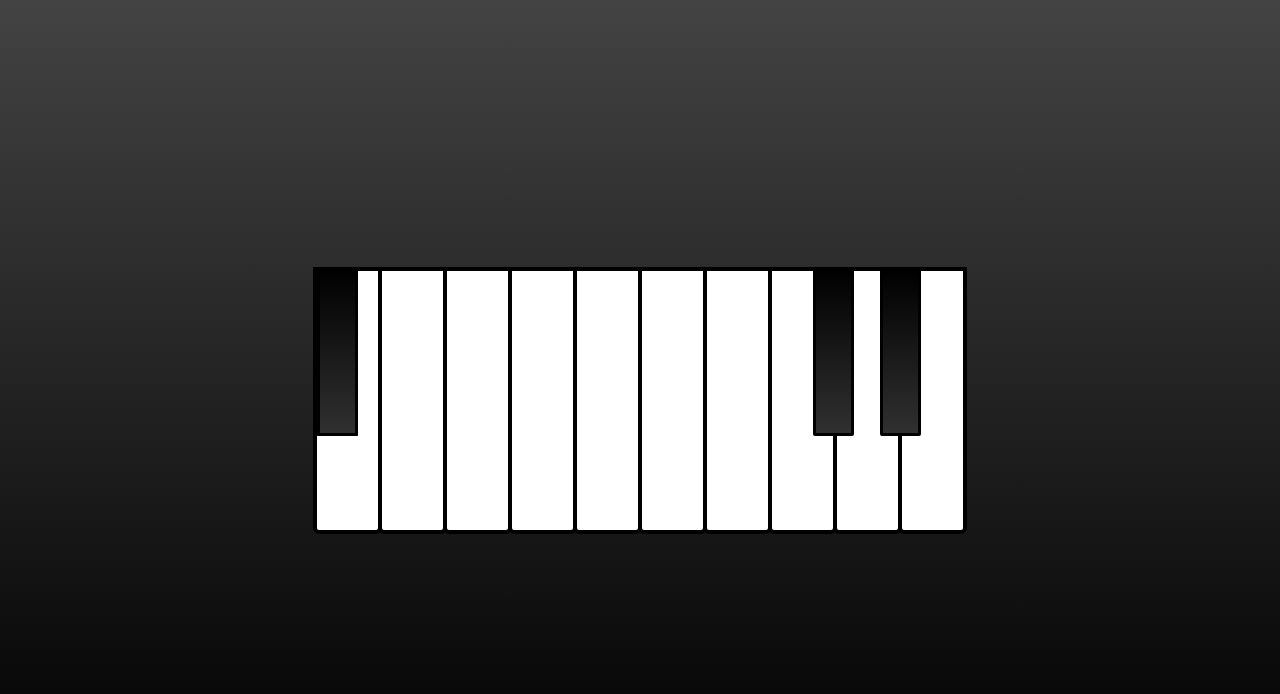
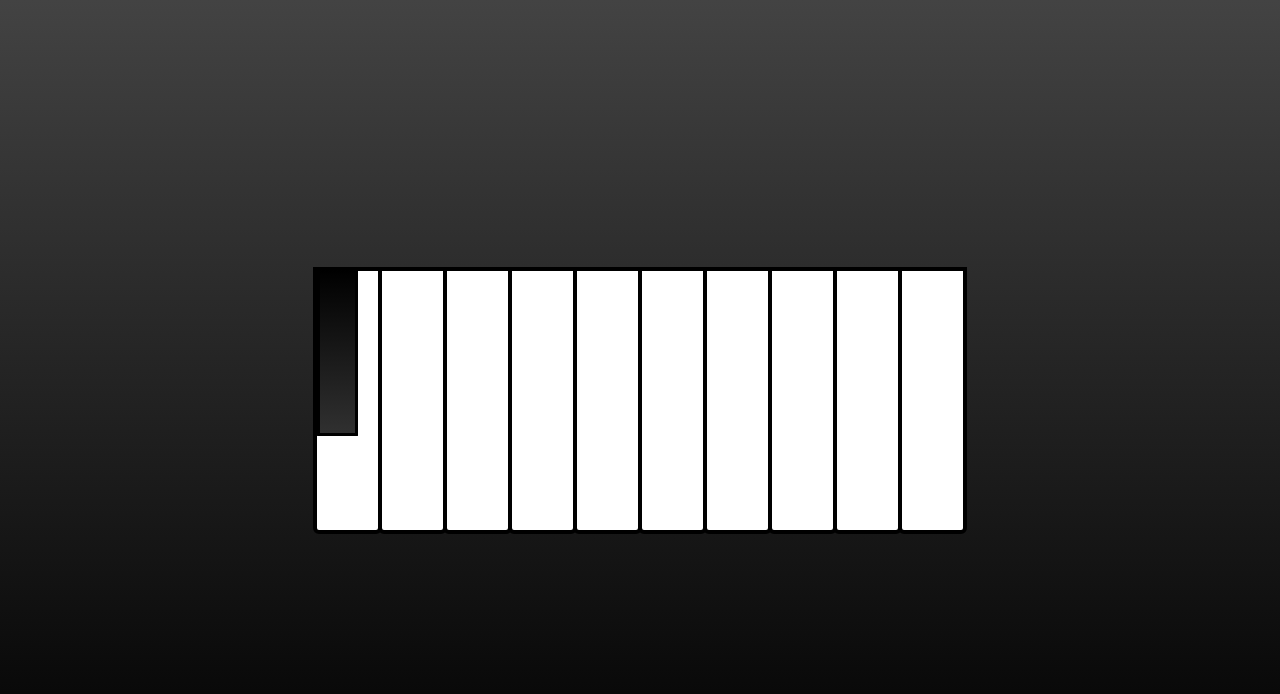
Before and after one commit to HildaXu/Virtual_Cat_Piano, a plain HTML site: page index.html in a window 1280 px wide. Drawn offline with Linux system fonts and the light colour scheme.

Commit message:
Update style.css

```diff
--- a/style.css
+++ b/style.css
@@ -54,11 +54,3 @@ body {
 .black-key.active {
   background-image: linear-gradient(#000000, #101010);
 }
-
-.Db4-key {
-  left: 496px;
-}
-
-.Eb4-key {
-  left: 563px;
-}
```
